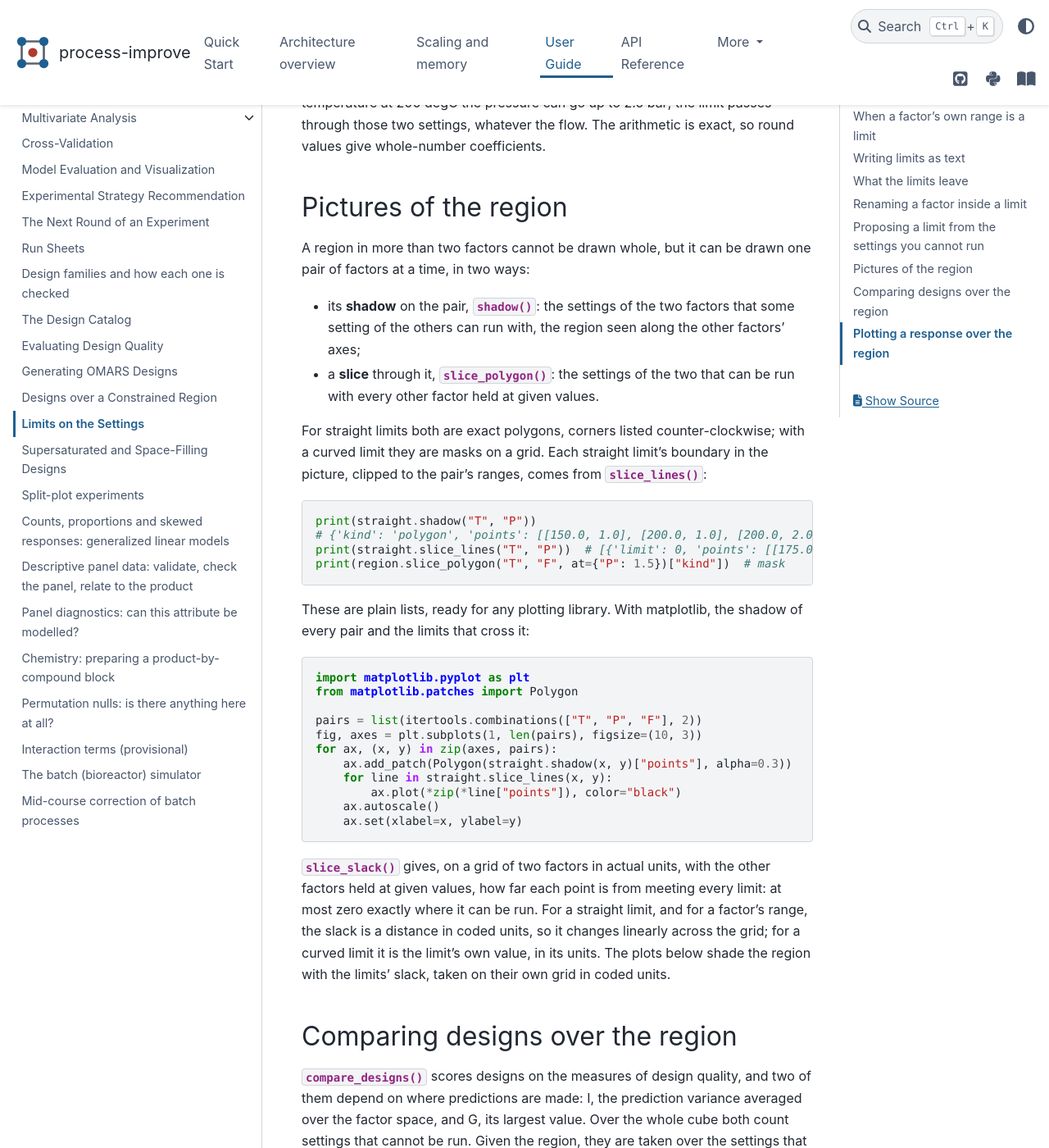
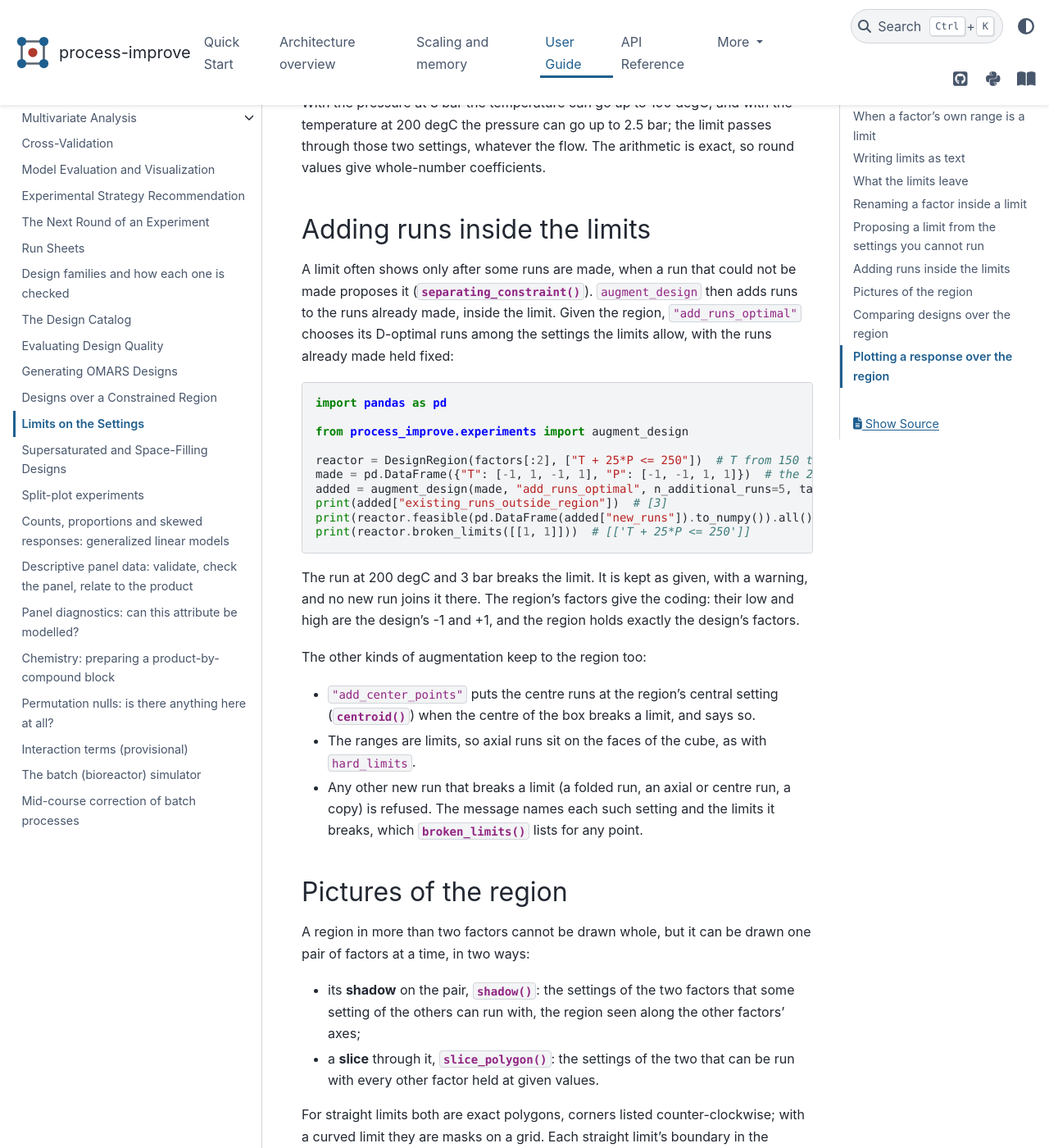
Before and after one commit to kgdunn/process-improve, a Sphinx documentation site: the page built from docs/user_guide/region_limits.rst, in a window 1280 px wide and 1400 px high, scrolled down 5910 px. Shown: the whole window at 82% size. Built offline with Sphinx 7.4.7 and the PyData theme 0.15.4, drawn with Linux system fonts in a browser that asks for light colours; some of the changed text lies outside the part shown.

Commit message:
Describe adding runs inside the limits in the region guide
Co-Authored-By: Claude Opus 5.5 <noreply@anthropic.com>
Claude-Session: https://claude.ai/code/session_018Rw6NdZALfxYkcPLPfsTB5

```diff
--- a/docs/user_guide/region_limits.rst
+++ b/docs/user_guide/region_limits.rst
@@ -58,7 +58,8 @@ them:
   0.59 bar to 3.41 bar.
 * ``augment_design`` takes the names in ``hard_limits=[...]``, since its design is in coded
   units. Its axial runs then sit on the faces of the cube, and an ``alpha`` above 1 is
-  refused.
+  refused. A ``region`` makes every factor's range such a limit (see
+  :ref:`region-limits-augment`).
 * ``recommend_strategy`` names the limits in its assumptions, and plans no stage past them.
 * ``recommend_next_step`` never widens or moves such a range. The path of steepest ascent
   moves only the other factors, and the reasons say which factors would improve past their
@@ -263,6 +264,46 @@ at 200 degC the pressure can go up to 2.5 bar; the limit passes through those tw
 settings, whatever the flow. The arithmetic is exact, so round values give whole-number
 coefficients.
 
+.. _region-limits-augment:
+
+Adding runs inside the limits
+-----------------------------
+
+A limit often shows only after some runs are made, when a run that could not be made
+proposes it (:func:`~process_improve.experiments.separating.separating_constraint`).
+``augment_design`` then adds runs to the runs already made, inside the limit.
+Given the region, ``"add_runs_optimal"`` chooses its D-optimal runs among the settings the
+limits allow, with the runs already made held fixed:
+
+.. code-block:: python
+
+   import pandas as pd
+
+   from process_improve.experiments import augment_design
+
+   reactor = DesignRegion(factors[:2], ["T + 25*P <= 250"])  # T from 150 to 200 degC, P from 1 to 3 bar
+   made = pd.DataFrame({"T": [-1, 1, -1, 1], "P": [-1, -1, 1, 1]})  # the 2^2 factorial, coded
+   added = augment_design(made, "add_runs_optimal", n_additional_runs=5, target_model="quadratic", region=reactor)
+   print(added["existing_runs_outside_region"])  # [3]
+   print(reactor.feasible(pd.DataFrame(added["new_runs"]).to_numpy()).all())  # True
+   print(reactor.broken_limits([[1, 1]]))  # [['T + 25*P <= 250']]
+
+The run at 200 degC and 3 bar breaks the limit. It is kept as given, with a warning, and
+no new run joins it there. The region's factors give the coding: their low and high are
+the design's -1 and +1, and the region holds exactly the design's factors.
+
+The other kinds of augmentation keep to the region too:
+
+* ``"add_center_points"`` puts the centre runs at the region's central setting
+  (:meth:`~process_improve.experiments.region.DesignRegion.centroid`) when the centre of
+  the box breaks a limit, and says so.
+* The ranges are limits, so axial runs sit on the faces of the cube, as with
+  ``hard_limits``.
+* Any other new run that breaks a limit (a folded run, an axial or centre run, a copy) is
+  refused. The message names each such setting and the limits it breaks, which
+  :meth:`~process_improve.experiments.region.DesignRegion.broken_limits` lists for any
+  point.
+
 Pictures of the region
 ----------------------
 
```
Also changed, not shown: changelog.d/2026-10-19-augment-in-region.added.md (added, +11 -0 lines).
